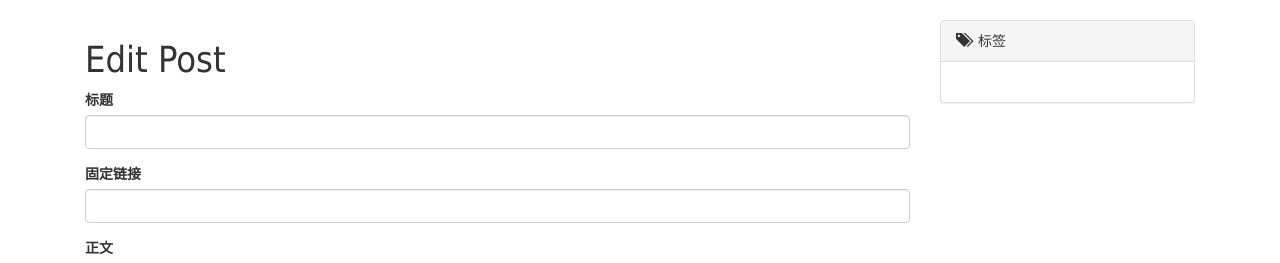
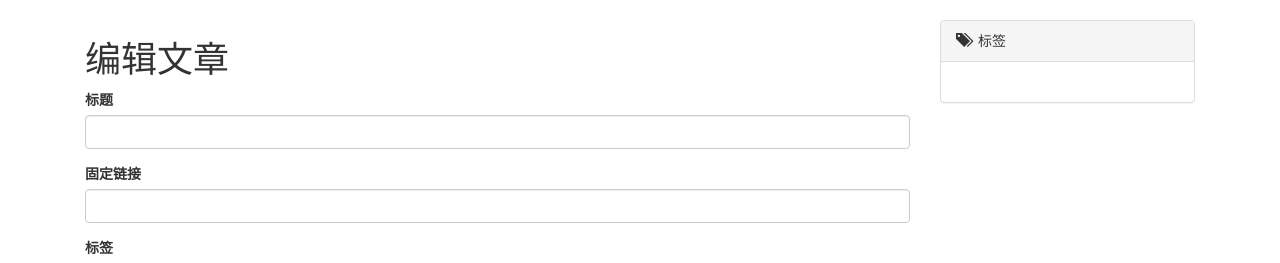
Before and after one commit to nullscc/flask_blog, a Flask app: template app/templates/edit_post.html in a window 1280 px wide. Shown: the part 52-315 px from the top of the page. Run offline with Flask 2, Linux system fonts and the light colour scheme; the template is opened without the code that fills it: values that come from a table or form of the project are taken from there, others are empty; some libraries are stand-ins or nearby versions.

Commit message:
文章表单顺序改变

```diff
--- a/app/main/forms.py
+++ b/app/main/forms.py
@@ -12,9 +12,8 @@ def get_tags():
 class PostForm(FlaskForm):
     title = StringField(u'标题', validators=[Required()])
     permalink = StringField(u'固定链接', validators=[Required()])
-    # tag = StringField(u'标签', validators=[Required()])
+    tags = QuerySelectMultipleField(u'标签', query_factory=get_tags, get_label='name')
     body = PageDownField(u"正文", validators=[Required()])
-    tags = QuerySelectMultipleField(u'标签', query_factory=get_tags, get_label='name')
     submit = SubmitField(u'发布')
 
 class CommentForm(FlaskForm):
--- a/app/templates/edit_post.html
+++ b/app/templates/edit_post.html
@@ -5,7 +5,7 @@
 
 {% block page_content %}
 <div class="编辑文章">
-    <h1>Edit Post</h1>
+    <h1>编辑文章</h1>
 </div>
 <div>
     {{ wtf.quick_form(form) }}
```
